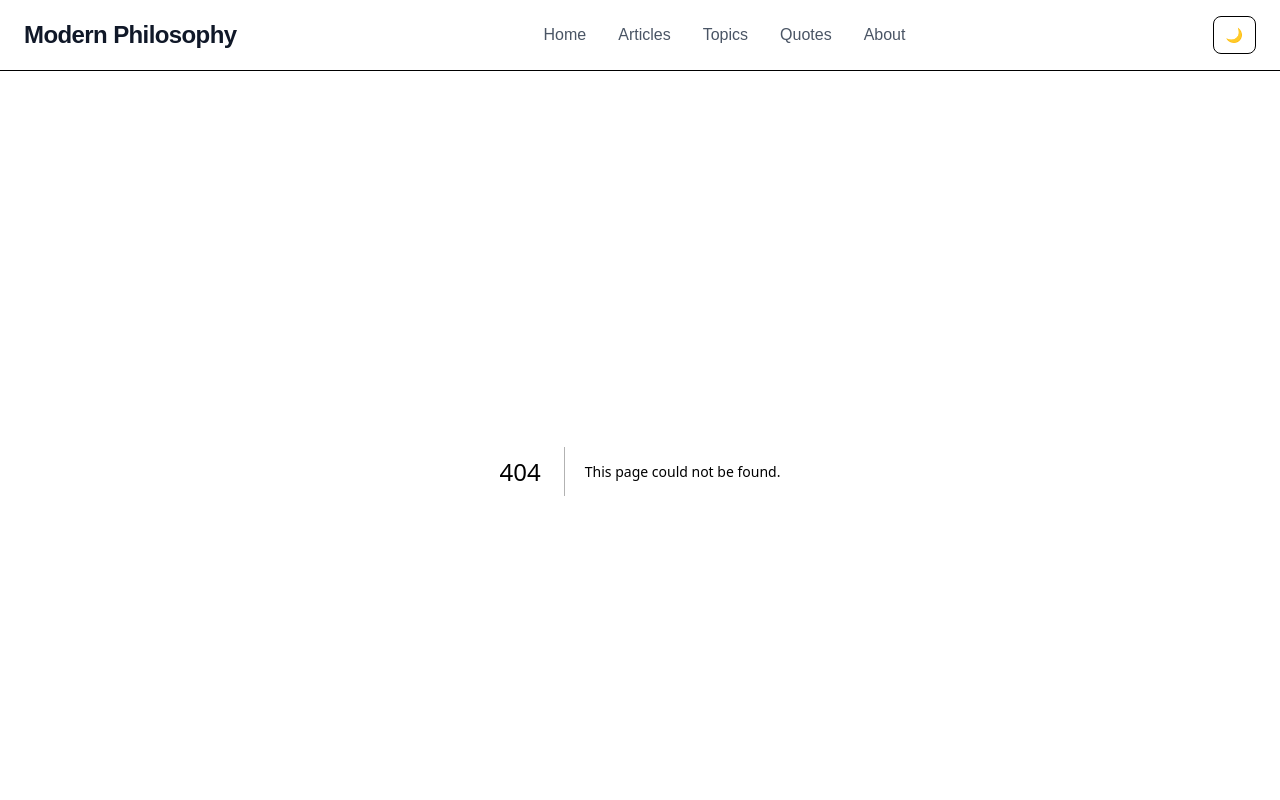
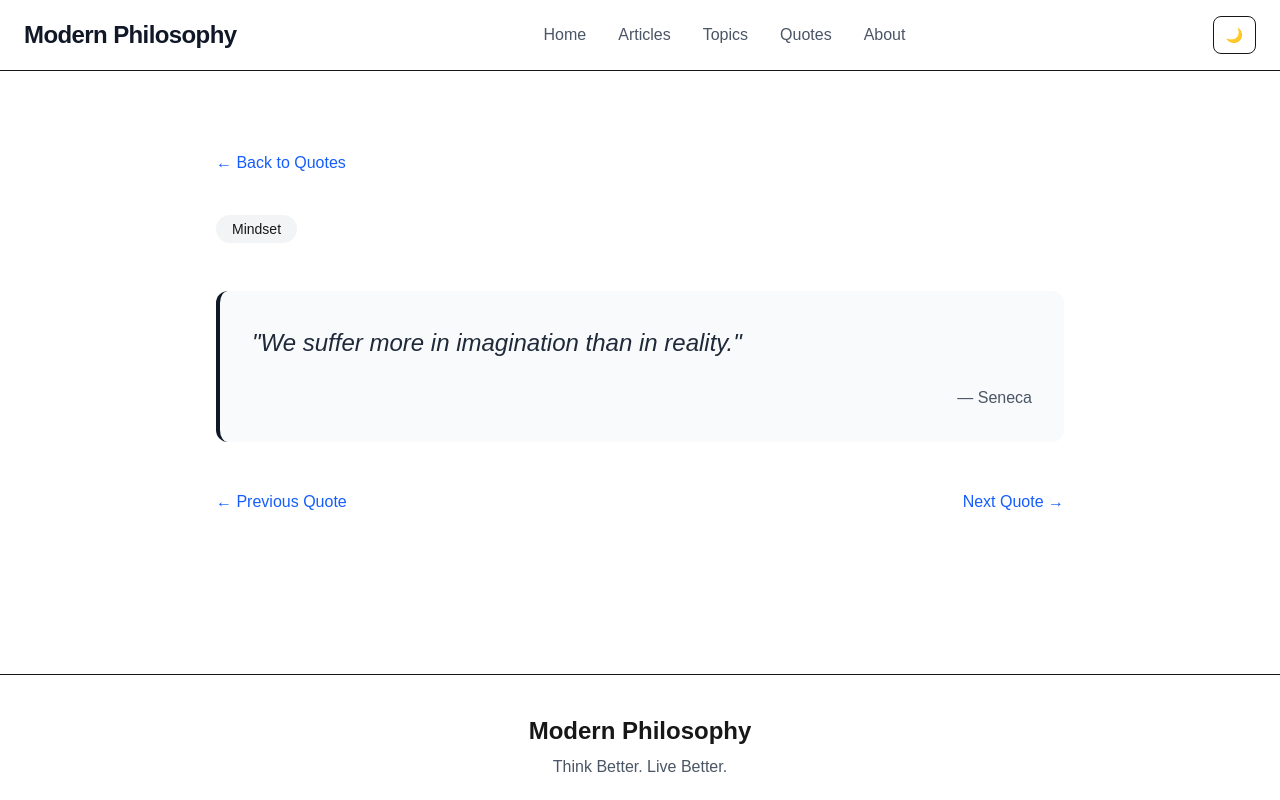
Before and after one commit to Akmalkhanbangash/modern-philosophy, a Next.js app: page /quotes/2 in a window 1280 px wide. Before the commit this address had no page. Shown: the top 800 px of the page. Built offline with nearby package versions, Linux system fonts and the light colour scheme.

Commit message:
Add quotes pages, quote components and navigation

```diff
--- /dev/null
+++ b/app/components/QuoteCard.tsx
@@ -0,0 +1,34 @@
+import Link from "next/link";
+
+type QuoteCardProps = {
+  id: number;
+  text: string;
+  author: string;
+  topic: string;
+};
+
+export default function QuoteCard({
+  id,
+  text,
+  author,
+  topic,
+}: QuoteCardProps) {
+  return (
+    <Link
+      href={`/quotes/${id}`}
+      className="block rounded-xl border p-6 transition hover:shadow-md"
+    >
+      <span className="inline-block rounded-full bg-gray-100 px-3 py-1 text-sm text-gray-600">
+        {topic}
+      </span>
+
+      <p className="mt-4 text-xl italic leading-relaxed">
+        "{text}"
+      </p>
+
+      <p className="mt-6 text-right text-gray-600">
+        — {author}
+      </p>
+    </Link>
+  );
+}
--- /dev/null
+++ b/app/data/quotes.ts
@@ -0,0 +1,27 @@
+export type Quote = {
+  id: number;
+  text: string;
+  author: string;
+  topic: string;
+};
+
+export const quotes: Quote[] = [
+  {
+    id: 1,
+    text: "The unexamined life is not worth living.",
+    author: "Socrates",
+    topic: "Purpose",
+  },
+  {
+    id: 2,
+    text: "We suffer more in imagination than in reality.",
+    author: "Seneca",
+    topic: "Mindset",
+  },
+  {
+    id: 3,
+    text: "The obstacle is the way.",
+    author: "Marcus Aurelius",
+    topic: "Discipline",
+  },
+];
--- /dev/null
+++ b/app/quotes/[id]/page.tsx
@@ -0,0 +1,76 @@
+import Link from "next/link";
+import { quotes } from "../../data/quotes";
+import QuoteBlock from "../../components/QuoteBlock";
+
+type Props = {
+  params: Promise<{
+    id: string;
+  }>;
+};
+
+export default async function QuotePage({ params }: Props) {
+  const { id } = await params;
+
+  const quote = quotes.find((q) => q.id === Number(id));
+  const currentIndex = quotes.findIndex(
+  (q) => q.id === Number(id)
+);
+
+const previousQuote = quotes[currentIndex - 1];
+const nextQuote = quotes[currentIndex + 1];
+
+  if (!quote) {
+    return (
+      <main className="mx-auto max-w-4xl px-6 py-20">
+        <h1 className="text-4xl font-bold">
+          Quote not found
+        </h1>
+      </main>
+    );
+  }
+
+  return (
+    <main className="mx-auto max-w-4xl px-6 py-20">
+      <Link
+        href="/quotes"
+        className="text-blue-600 hover:underline"
+      >
+        ← Back to Quotes
+      </Link>
+
+      <div className="mt-10">
+        <span className="inline-block rounded-full bg-gray-100 px-4 py-1 text-sm">
+          {quote.topic}
+        </span>
+
+        <QuoteBlock
+          quote={quote.text}
+          author={quote.author}
+        />
+        <div className="mt-12 flex justify-between">
+  {previousQuote ? (
+    <Link
+      href={`/quotes/${previousQuote.id}`}
+      className="text-blue-600 hover:underline"
+    >
+      ← Previous Quote
+    </Link>
+  ) : (
+    <div />
+  )}
+
+  {nextQuote ? (
+    <Link
+      href={`/quotes/${nextQuote.id}`}
+      className="text-blue-600 hover:underline"
+    >
+      Next Quote →
+    </Link>
+  ) : (
+    <div />
+  )}
+</div>
+      </div>
+    </main>
+  );
+}
--- /dev/null
+++ b/app/quotes/page.tsx
@@ -0,0 +1,25 @@
+import QuoteCard from "../components/QuoteCard";
+import { quotes } from "../data/quotes";
+
+export default function QuotesPage() {
+  return (
+    <main className="mx-auto max-w-6xl px-6 py-20">
+      <h1 className="text-5xl font-bold">
+        Quotes
+      </h1>
+
+      <p className="mt-4 text-xl text-gray-600">
+        Ideas that stay with you long after you've read them.
+      </p>
+
+      <div className="mt-12 grid gap-6 md:grid-cols-2">
+        {quotes.map((quote) => (
+          <QuoteCard
+            key={quote.id}
+            {...quote}
+          />
+        ))}
+      </div>
+    </main>
+  );
+}
```
Also changed, not shown: 2 other files (tests, documents, lock files or other folders).
